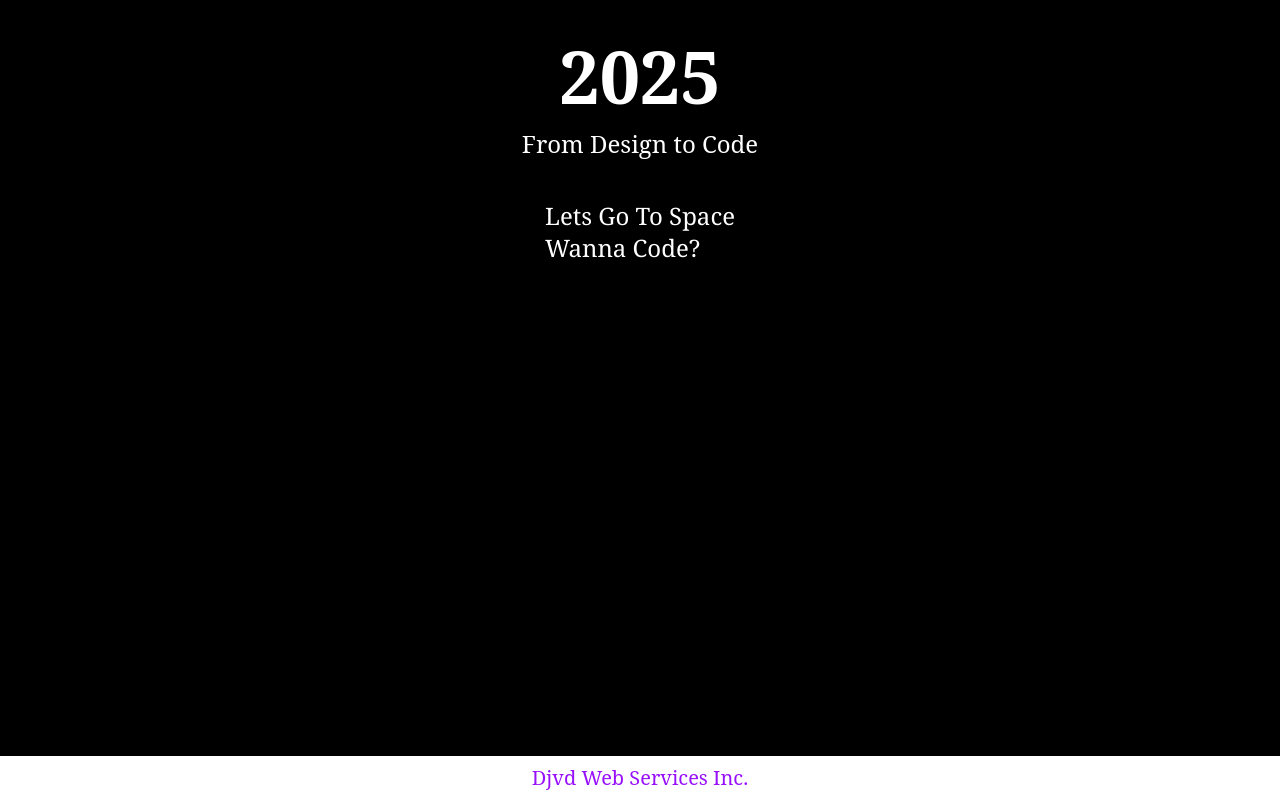
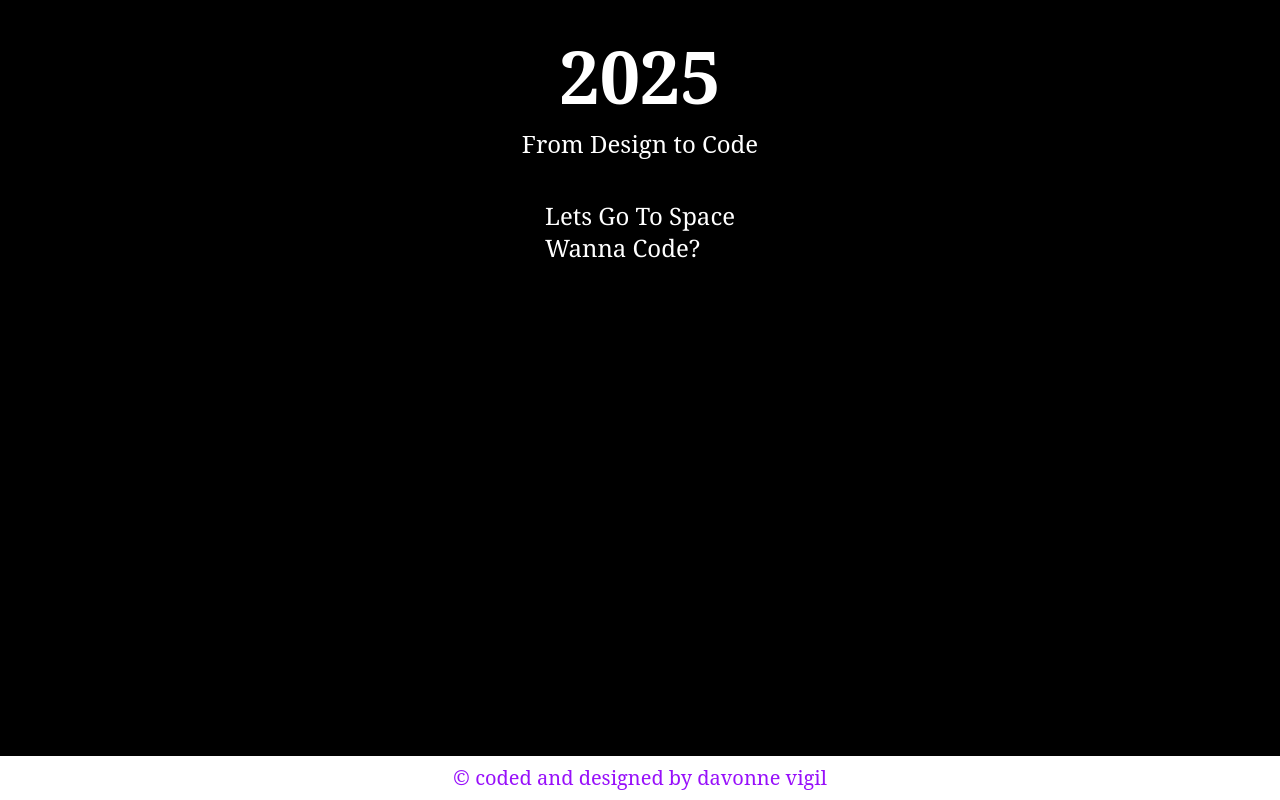
Before and after one commit to Davonne007-TX/world-of-code-and-design, a React (Vite) app: page / in a window 1280 px wide. Built offline with nearby package versions, Linux system fonts and the light colour scheme; a web font is replaced by a local one.

Commit message:
update footer

```diff
--- a/src/components/Footer.jsx
+++ b/src/components/Footer.jsx
@@ -1,7 +1,7 @@
 export default function Footer() {
   return (
     <footer className="mt-auto bg-white w-full text-center text-xl font-glo p-2 text-purple-600">
-      Djvd Web Services Inc.
+      © coded and designed by davonne vigil
     </footer>
   );
 }
```
